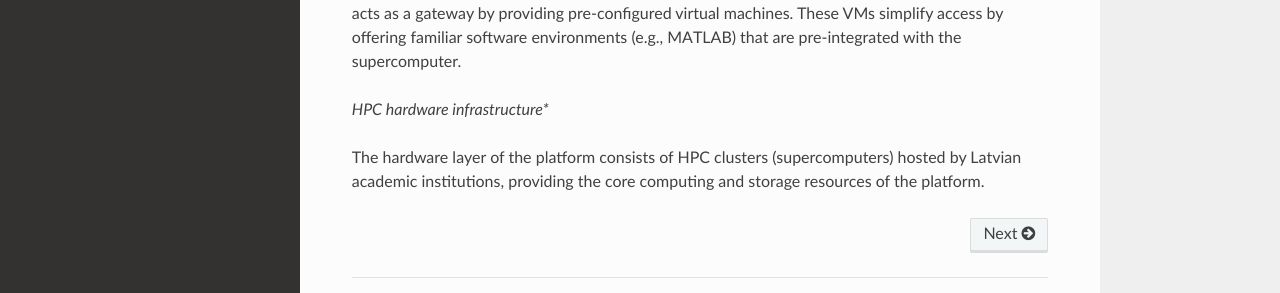
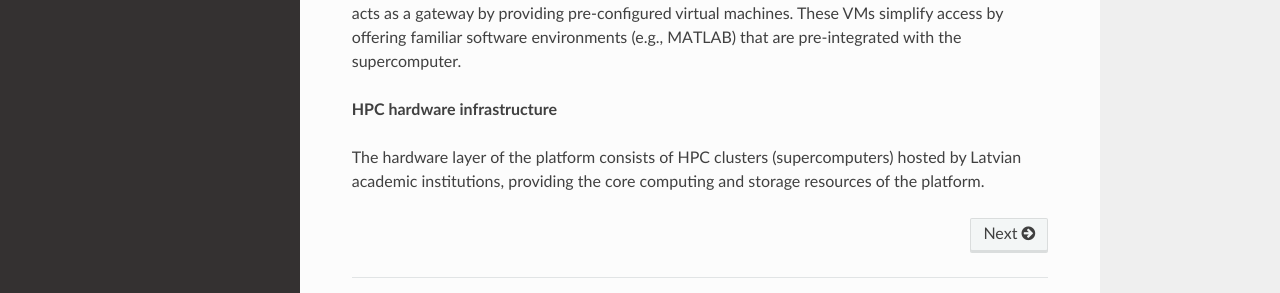
Before and after one commit to rtuhpc/hpc-platform, a Sphinx documentation site: the page built from doc/index.rst, in a window 1280 px wide and 900 px high, scrolled down 1270 px. Shown: the part 517-810 px from the top of the window. Built offline with Sphinx 7.4.7 and the Read the Docs theme 3.1.0, drawn with Linux system fonts in a browser that asks for light colours.

```diff
--- a/doc/index.rst
+++ b/doc/index.rst
@@ -50,6 +50,6 @@ Each of the tools of the user interface layer is explained in more detail in sub
 
 Although technically part of the hardware stack, virtualization in the context of the HPC platform acts as a gateway by providing pre-configured virtual machines. These VMs simplify access by offering familiar software environments (e.g., MATLAB) that are pre-integrated with the supercomputer.
 
-*HPC hardware infrastructure**
+**HPC hardware infrastructure**
 
 The hardware layer of the platform consists of HPC clusters (supercomputers) hosted by Latvian academic institutions, providing the core computing and storage resources of the platform.
```
